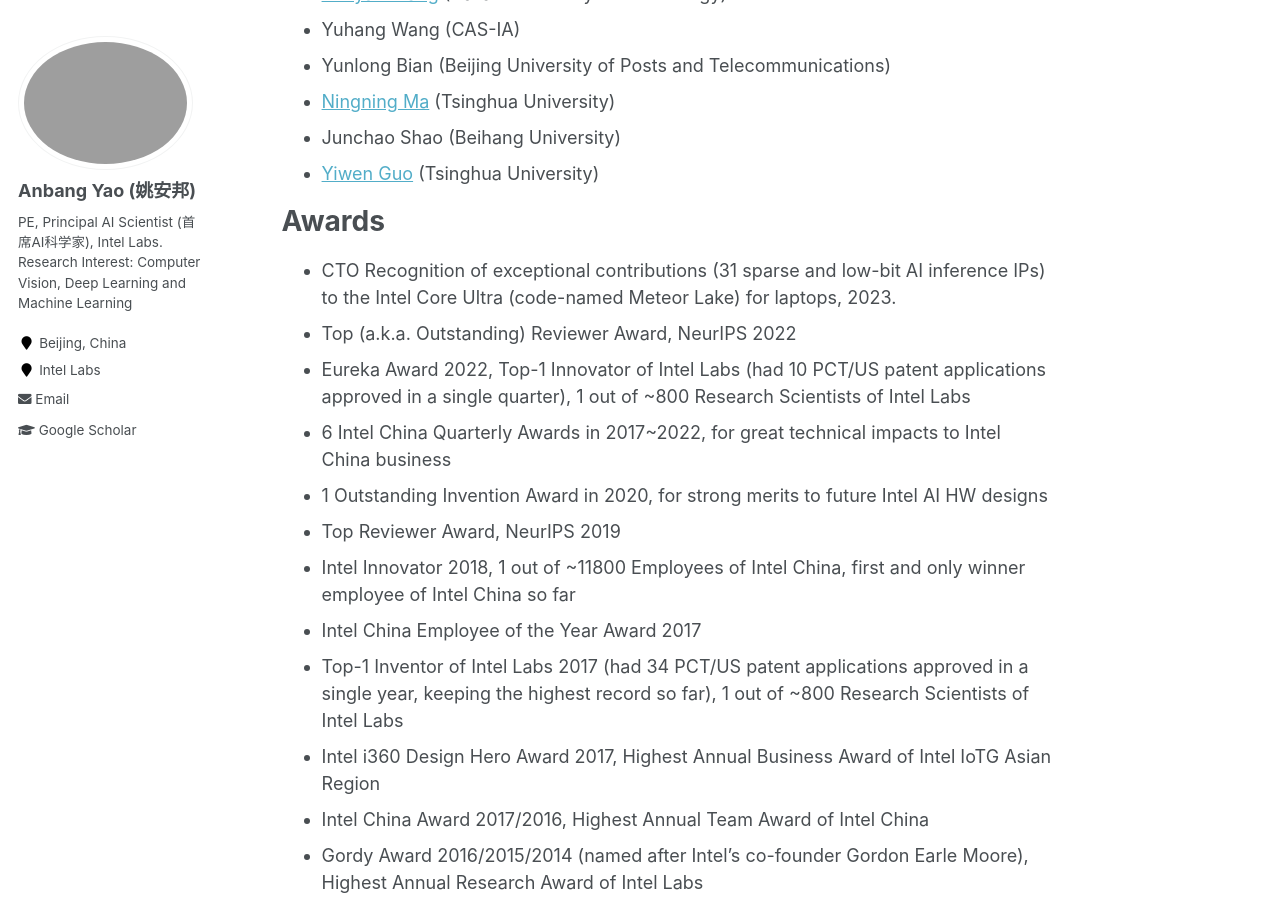
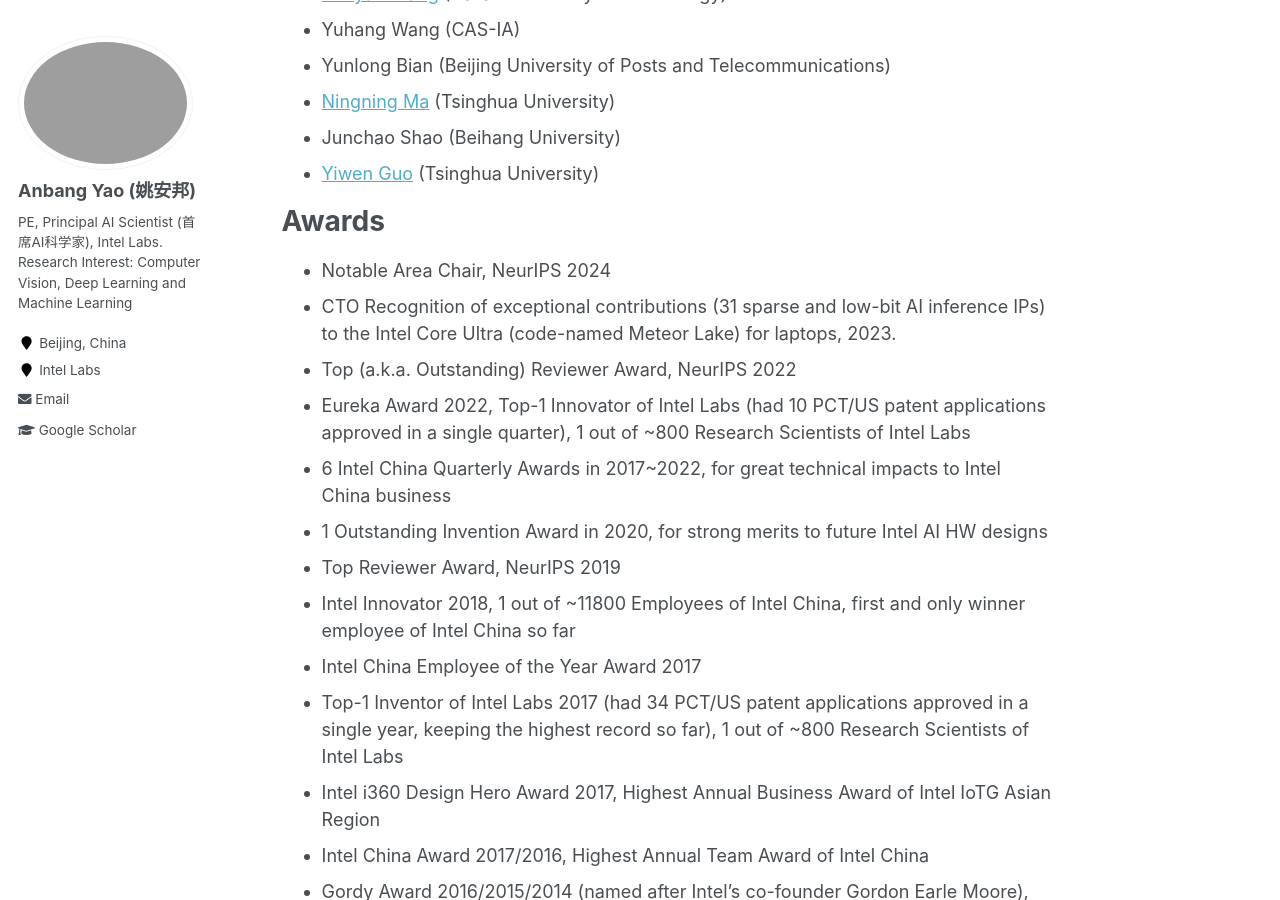
Before and after one commit to YaoAnbang/YaoAnbang.github.io, a Jekyll site: the page built from _pages/about.md, in a window 1280 px wide and 900 px high, scrolled down 9461 px. Built offline with Jekyll 4.4.1, drawn with Linux system fonts in a browser that asks for light colours.

Commit message:
Update about.md

```diff
--- a/_pages/about.md
+++ b/_pages/about.md
@@ -197,6 +197,7 @@
 Awards
 =====
 
++ Notable Area Chair, NeurIPS 2024
 + CTO Recognition of exceptional contributions (31 sparse and low-bit AI inference IPs) to the Intel Core Ultra (code-named Meteor Lake) for laptops, 2023.
 + Top (a.k.a. Outstanding) Reviewer Award, NeurIPS 2022
 + Eureka Award 2022, Top-1 Innovator of Intel Labs (had 10 PCT/US patent applications approved in a single quarter), 1 out of ~800 Research Scientists of Intel Labs
```
